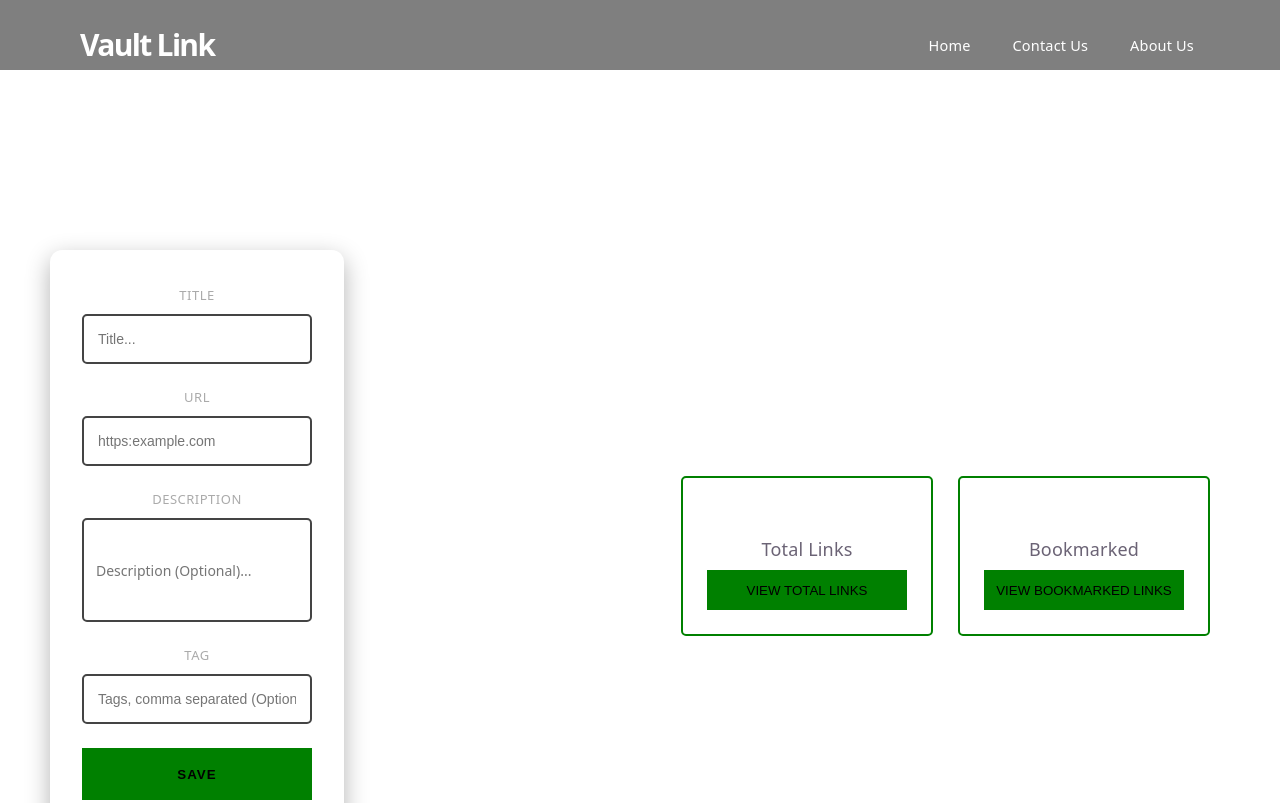
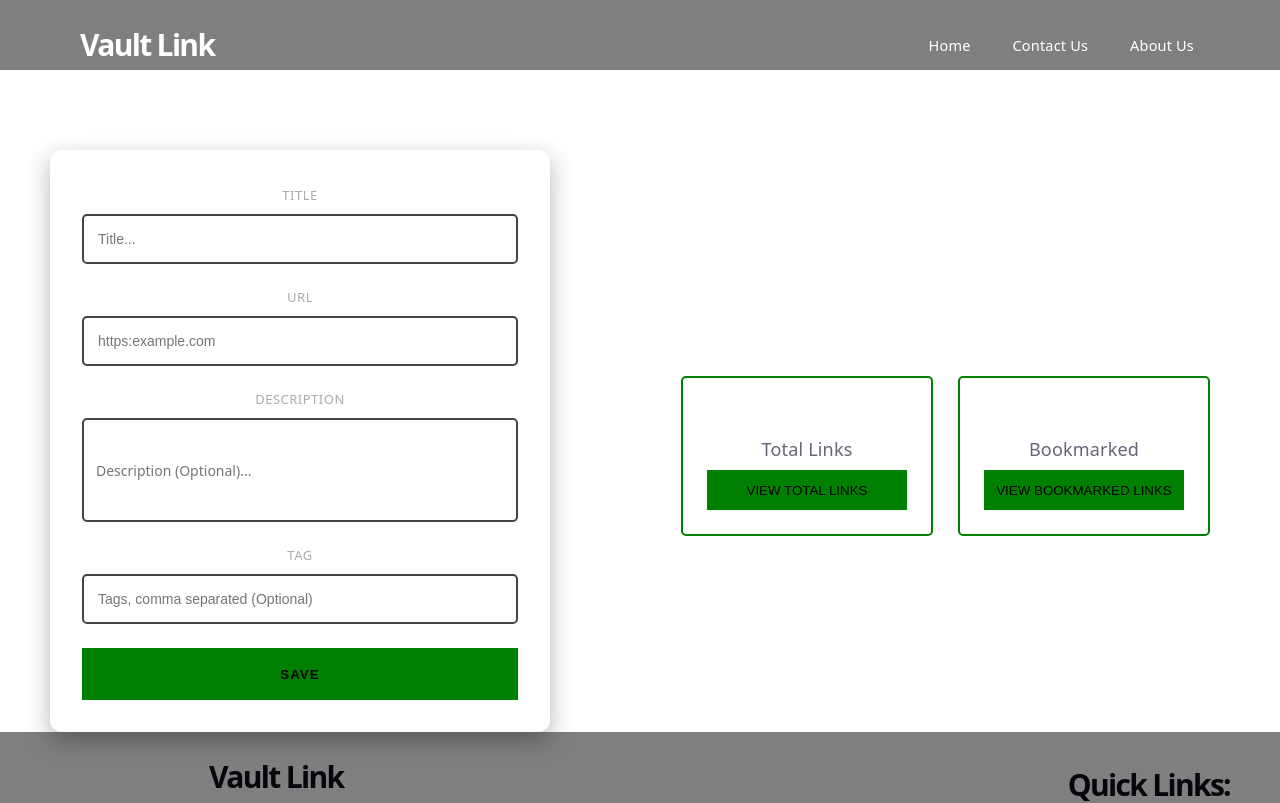
Before and after one commit to surprise2024-cpu/challenge-2-Link-Vault, a React (Vite) app: page / in a window 1280 px wide. Shown: the top 803 px of the page. Built offline with nearby package versions, Linux system fonts and the light colour scheme.

Commit message:
linkform adjustment

```diff
--- a/src/components/Body/Body.module.css
+++ b/src/components/Body/Body.module.css
@@ -4,7 +4,11 @@
     justify-content: space-between;
 
     padding-left: 20px;
-    padding-top: 200px;
+    padding-top: 100px;
+}
+
+.first-sect {
+    width: 500px;
 }
 
 
--- a/src/components/Search/LinkForm.tsx
+++ b/src/components/Search/LinkForm.tsx
@@ -29,8 +29,7 @@ export const LinkForm: React.FC<LinkFormProps> = ({ onAdd }) => {
     onAdd({
       title: title.trim(),
       url: url.trim(),
-      description:
-      description.trim(),
+      description: description.trim(),
       tags
     })
 
--- a/src/components/Search/Search.module.css
+++ b/src/components/Search/Search.module.css
@@ -7,7 +7,7 @@
     overflow: hidden;
     display: flex;
     flex-direction: column;
-    max-width: 420px;
+    max-width: 1000px;
 
     gap: 20px;
     padding: 32px;
```
